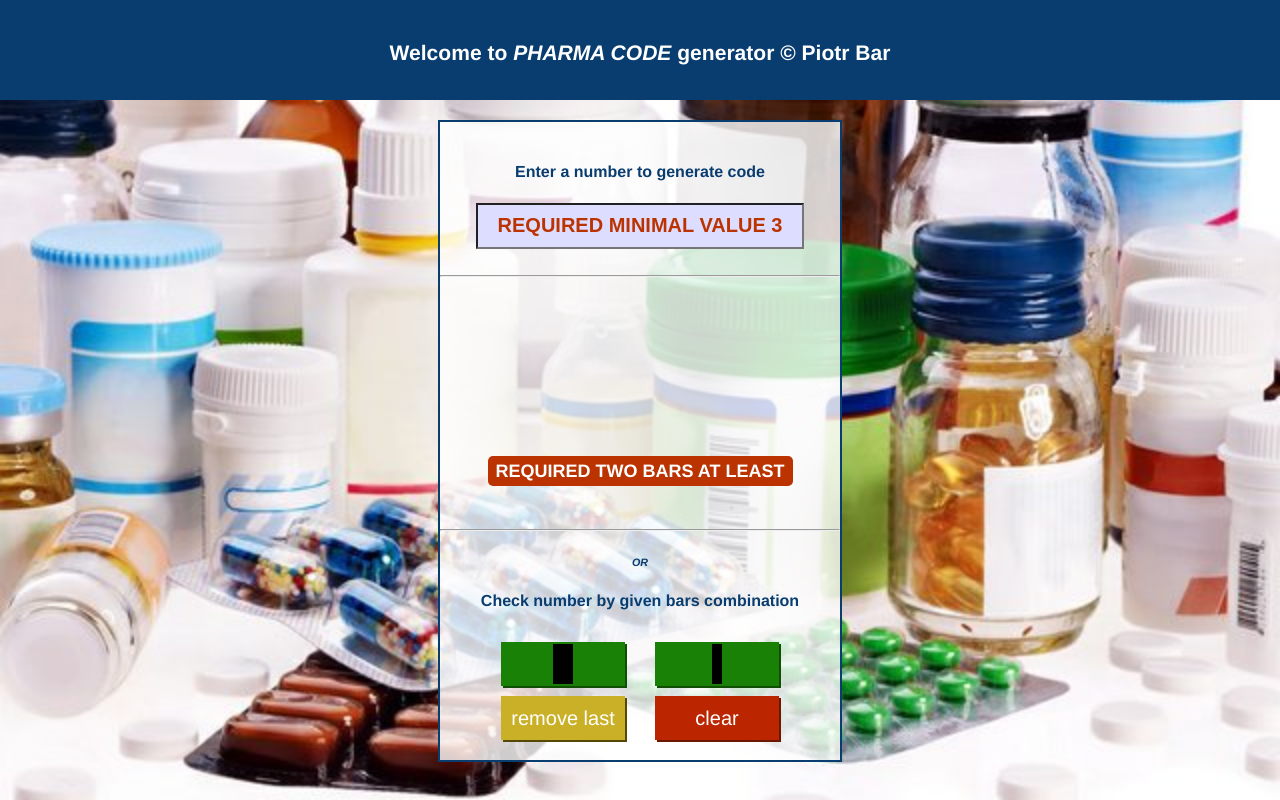
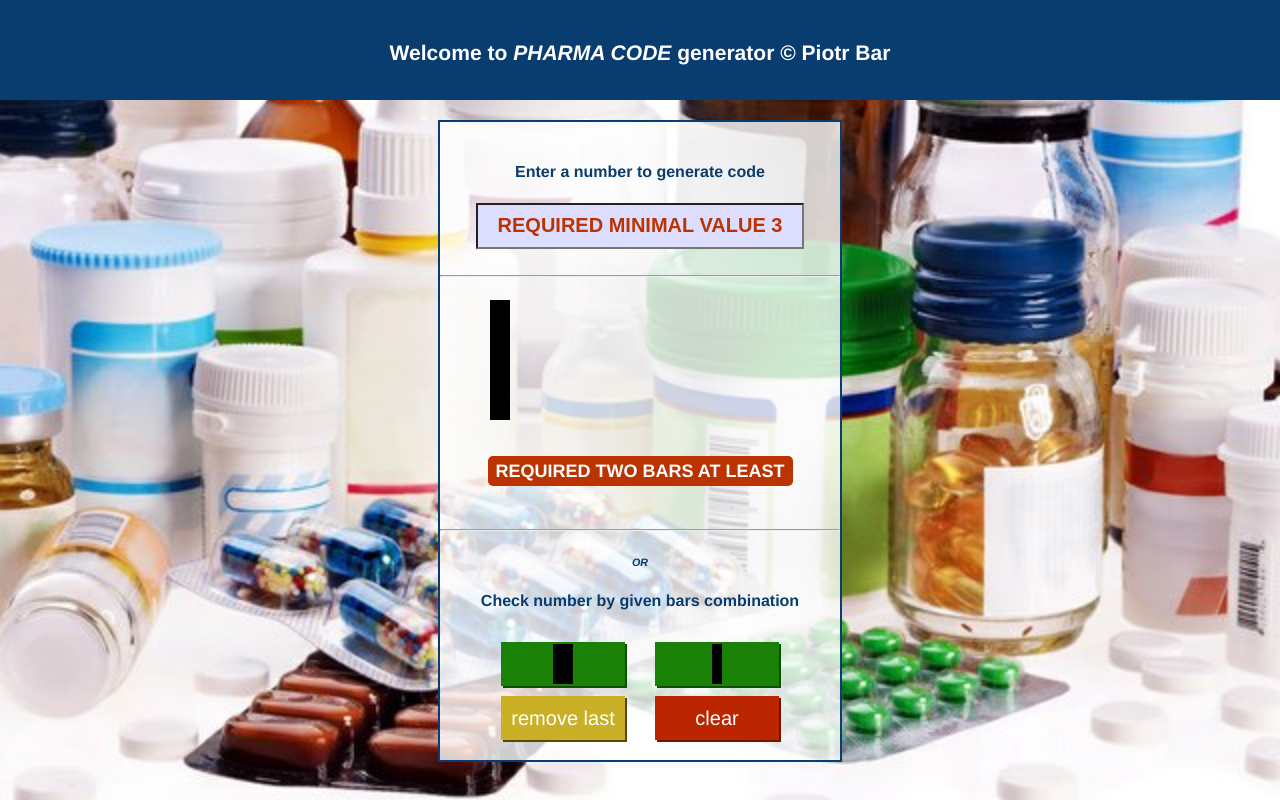
Before and after one commit to sb17018/laetus-code_react, a React (Create React App) app: page / in a window 1280 px wide. Both pictures are taken after a click on the element 563 px from the left and 663 px from the top of the page. Built offline with nearby package versions, Linux system fonts and the light colour scheme.

Commit message:
Make bars displaying

```diff
--- /dev/null
+++ b/src/components/elements/Bar.js
@@ -0,0 +1,5 @@
+function Bar(props) {
+    return <rect x={props.position} y="15" width={props.width} height="120" fill="black"/>;
+}
+
+export default Bar;
--- a/src/components/panels/BarsDisplayPanel.js
+++ b/src/components/panels/BarsDisplayPanel.js
@@ -1,8 +1,94 @@
+import { useContext } from "react";
+import BarGenerationCtx from "../../js/barGeneration-context";
+import Bar from "../elements/Bar";
+
 import selectors from "./BarsDisplayPanel.module.css";
 
 function BarsDisplayPanel() {
+
+    const barsCombCtx = useContext(BarGenerationCtx);
+
+    // all existing bars parameters array
+    const barsParams = barsCombCtx.eachBarParams;
+
+    // barsParams.forEach(elem=>console.log(elem.position + " " + elem.value));
+
+    // const BARS_DISPLAY = document.querySelector("#barsPlaceholder");
+
+    // function displayAllBars() {
+    //     let theBarsComb = "";
+    //     BARS_DISPLAY.style.width = barCodeCurrenWidth() + "px";
+    //     // if (
+    //     //     theBarsCombDisplay.barCodeCurrenWidth() > theBarsCombDisplay.codeFieldWidth
+    //     // ) {
+    //     //     let barCodeFieldWidth = parseInt(
+    //     //         document.querySelector("#barsPlaceholder").style.width
+    //     //     );
+    //     //     document.querySelector("#barsCombPlaceholder").style.width =
+    //     //         barCodeFieldWidth + 20 + "px";
+    //     //     document.querySelector("#mainField").style.width =
+    //     //         barCodeFieldWidth + 100 + "px";
+    //     // } else {
+    //     //     document.querySelector("#barsCombPlaceholder").style.width = "320px";
+    //     //     document.querySelector("#mainField").style.width = "400px";
+    //     // }
+
+    //     barsParams.forEach((elem) => {
+    //         theBarsComb += defineTheBar(elem.position, elem.value);
+    //     });
+    //     if (theBarsComb != "") BARS_DISPLAY.innerHTML = theBarsComb;
+    // }
+    // function displayAllBars() {
+    //     let theBarsComb = "";
+    //     document.querySelector("#barsPlaceholder").style.width =
+    //         theBarsCombDisplay.barCodeCurrenWidth() + "px";
+    //     if (
+    //         theBarsCombDisplay.barCodeCurrenWidth() > theBarsCombDisplay.codeFieldWidth
+    //     ) {
+    //         let barCodeFieldWidth = parseInt(
+    //             document.querySelector("#barsPlaceholder").style.width
+    //         );
+    //         document.querySelector("#barsCombPlaceholder").style.width =
+    //             barCodeFieldWidth + 20 + "px";
+    //         document.querySelector("#mainField").style.width =
+    //             barCodeFieldWidth + 100 + "px";
+    //     } else {
+    //         document.querySelector("#barsCombPlaceholder").style.width = "320px";
+    //         document.querySelector("#mainField").style.width = "400px";
+    //     }
+
+    //     theBarsCombDisplay.eachBarSpecs.forEach((elem) => {
+    //         theBarsComb += defineTheBar(elem.position, elem.value);
+    //     });
+    //     if (theBarsComb != "") theBars.innerHTML = theBarsComb;
+    // }
+
+    // function barCodeCurrenWidth(){
+    //     return barsParams[barsParams.length -1].position + barsParams[barsParams.length -1].value;
+    // }
+
+    // function defineTheBar(theBarPosition, theBarWidth) {
+    //     return (
+    //         '<rect x="' +
+    //         theBarPosition +
+    //         '" y="15" width="' +
+    //         theBarWidth +
+    //         '" height="120" fill="black"/>'
+    //     );
+    // }
+
+    // function displayAllBars(){
+
+    // };
+
+    const BARS_TO_DISPLAY = [];
+    barsParams.forEach((elem) => BARS_TO_DISPLAY.push(<Bar position={elem.position} width={elem.value} />));
+
+
     return <div id={selectors.barsPlaceholderPanel}>
-        <svg xmlns="http://www.w3.org/2000/svg" id={selectors.barsPlaceholder}>
+        <svg xmlns="http://www.w3.org/2000/svg" className={selectors["bars-placeholder"]} id="barsPlaceholder">
+        {BARS_TO_DISPLAY}
+        {/* {barsParams.forEach((elem) => console.log(elem.position + " " + elem.value))} */}
         </svg>
         <div id={selectors.calculationPlaceholderFrame}><output id={selectors.calculationPlaceholder}></output></div>
     </div>;
--- a/src/components/panels/BarsDisplayPanel.module.css
+++ b/src/components/panels/BarsDisplayPanel.module.css
@@ -4,7 +4,7 @@
 	z-index: 10;
 }
 
-#barsPlaceholder {
+.bars-placeholder {
 	margin: 0 auto;
 }
 
```
Also changed, not shown: src/components/elements/BarsControlButton.js (+0 -10 lines).
